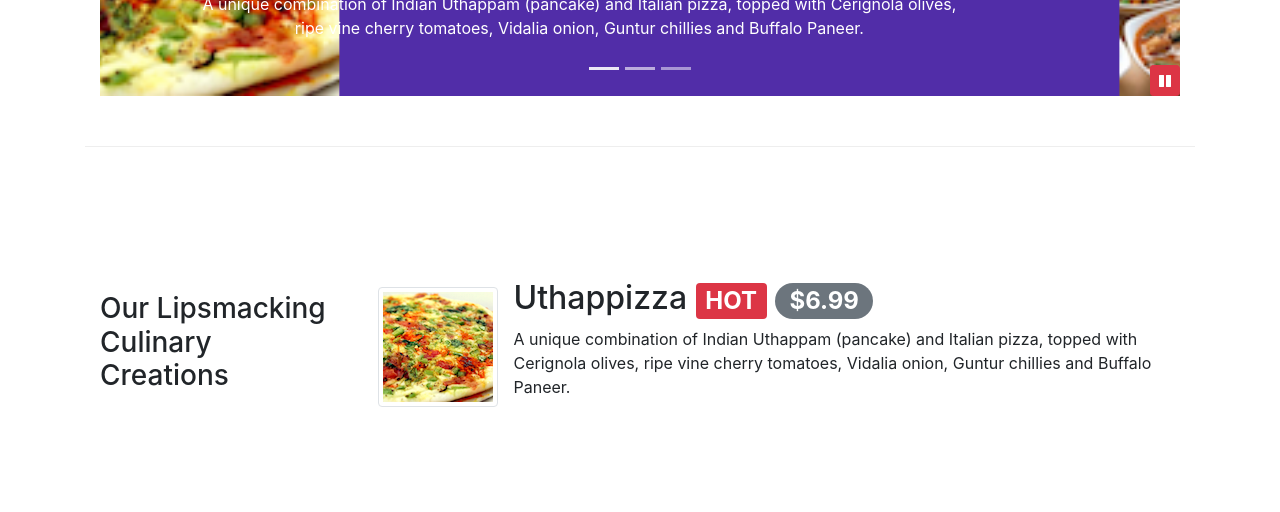
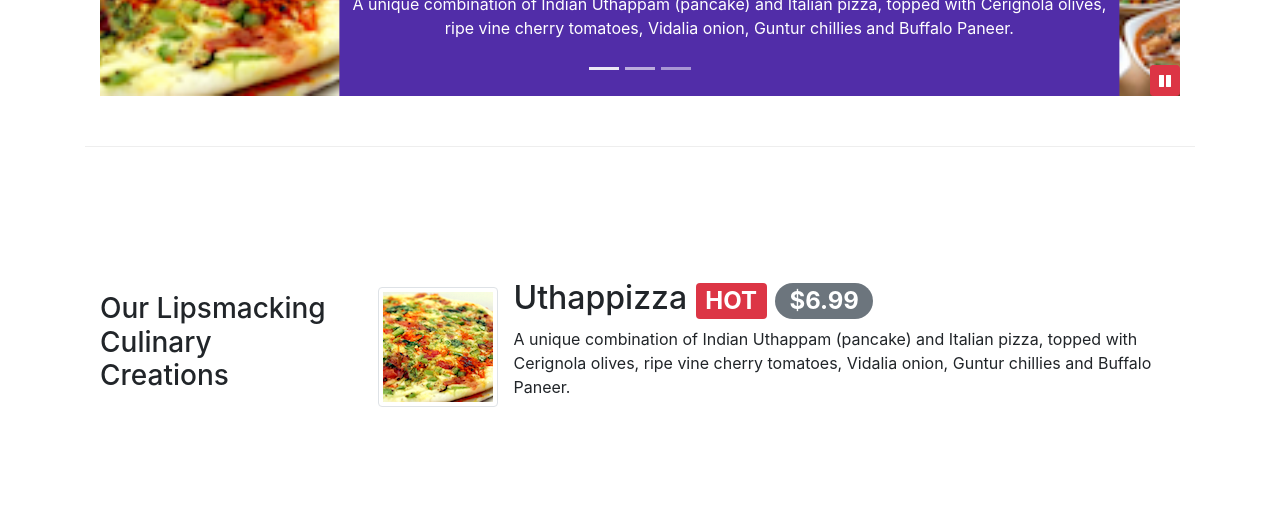
Before and after one commit to killTheDB/Front-End-Web-UI-Frameworks-and-Tools-Bootstrap-4, a website: page index.html in a window 1280 px wide. Shown: the part 588-1100 px from the top of the page. Drawn offline with nearby package versions, Linux system fonts and the light colour scheme.

```diff
--- a/css/styles.scss
+++ b/css/styles.scss
@@ -74,3 +74,8 @@
     bottom: 0px;
     z-index: 1;
 }
+
+.carousel-caption p {
+    position: relative;
+    left:150px;
+}
```
Also changed, not shown: css/styles.css, 1 other file.
